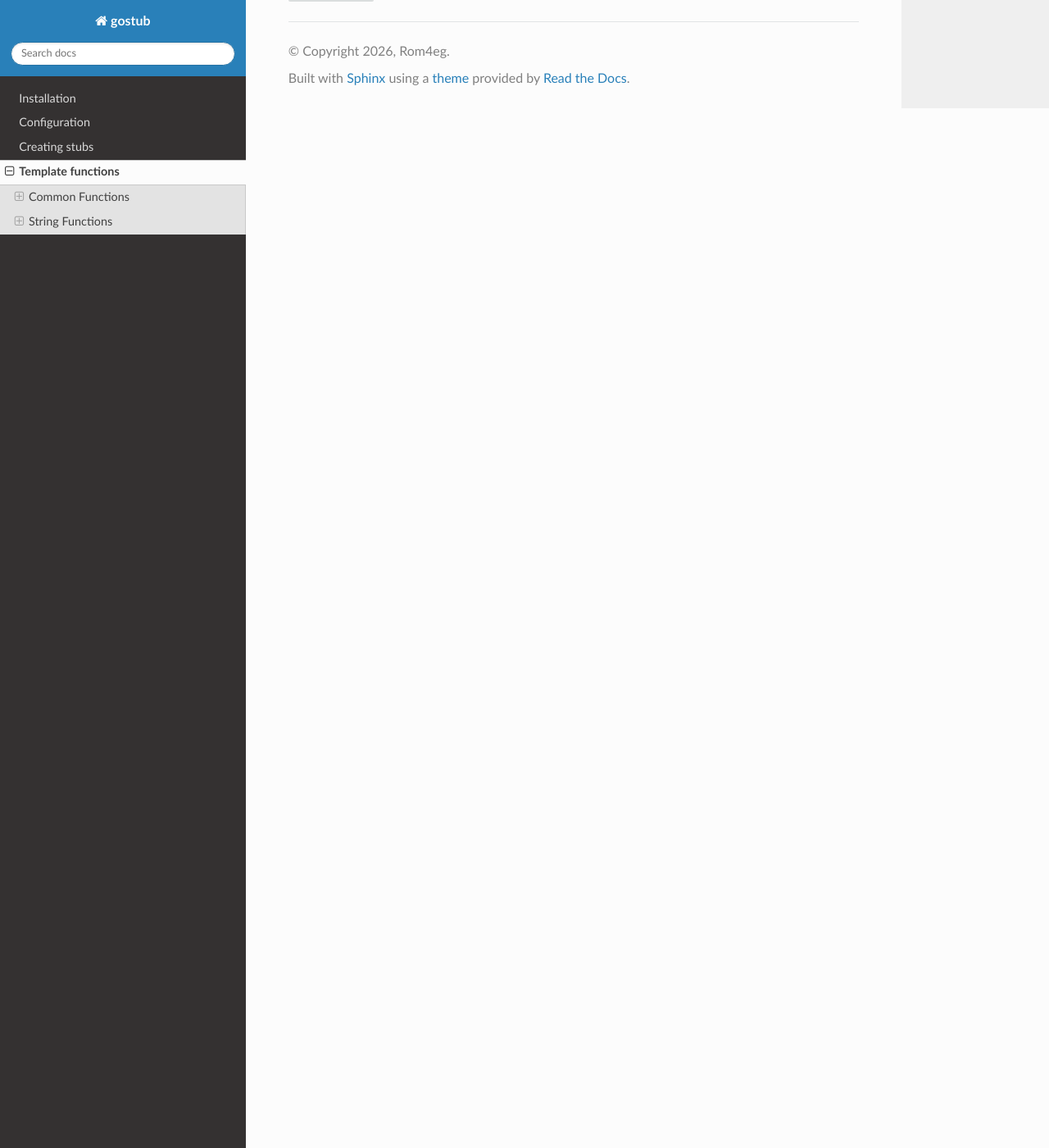
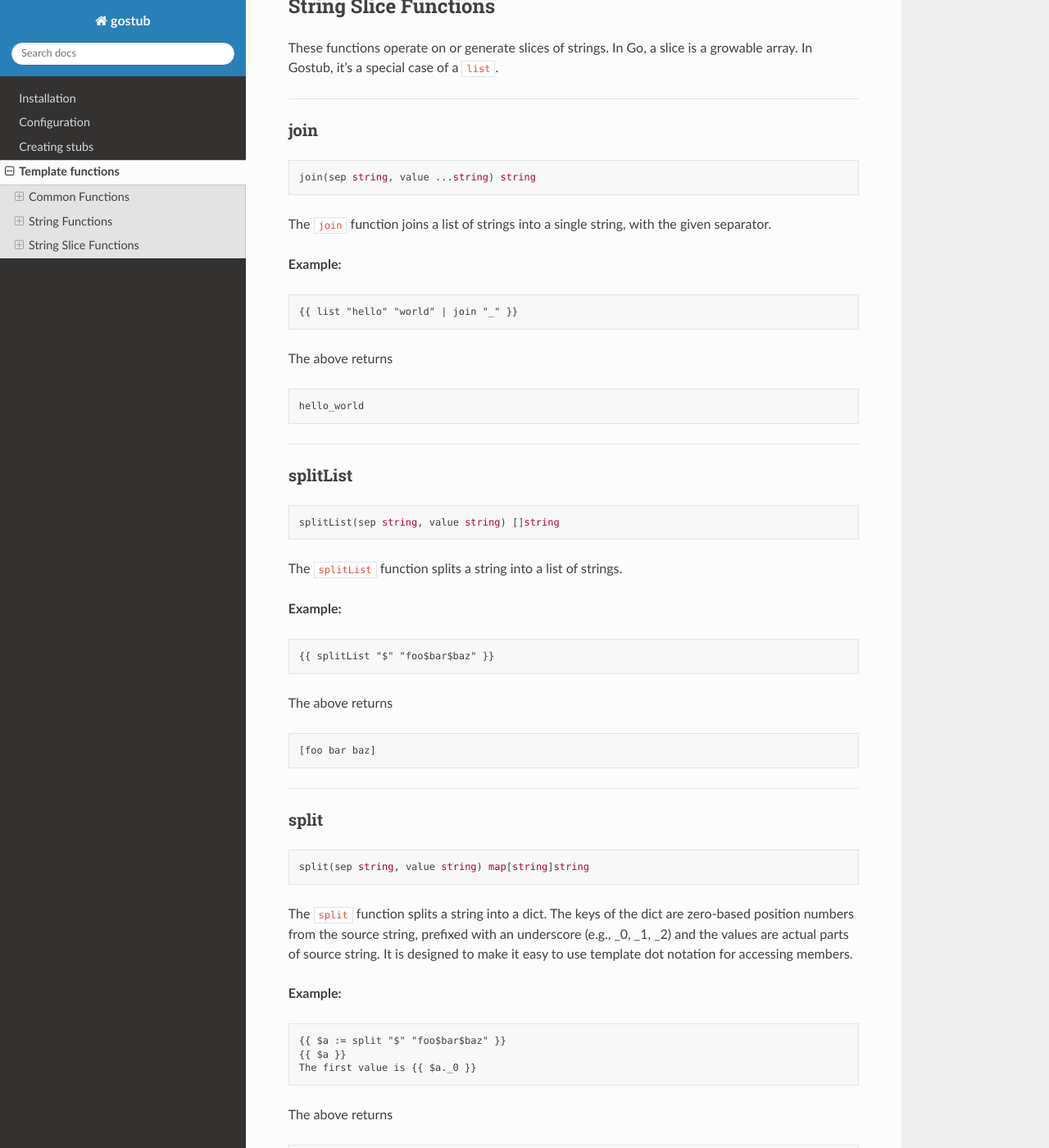
Before and after one commit to Rom4eg/gostub, a Sphinx documentation site: the page built from docs/functions.rst, in a window 1280 px wide and 1400 px high, scrolled down 25288 px. Shown: the whole window at 82% size. Built offline with Sphinx 7.4.7 and the Read the Docs theme 3.1.0, drawn with Linux system fonts in a browser that asks for light colours; some of the changed text lies outside the part shown.

Commit message:
docs - string slices page

```diff
--- /dev/null
+++ b/docs/funcs/string_slice.rst
@@ -0,0 +1,140 @@
+String Slice Functions
+**********************
+
+These functions operate on or generate slices of strings. In Go, a slice is a growable array. In Gostub, it’s a special case of a ``list``.
+
+----
+
+.. _func-join:
+
+join
+====
+
+.. code-block:: go
+
+   join(sep string, value ...string) string
+
+The ``join`` function joins a list of strings into a single string, with the given separator.
+
+**Example:**
+
+.. code-block:: html
+
+   {{ list "hello" "world" | join "_" }}
+
+The above returns
+
+.. code-block:: text
+
+   hello_world
+
+----
+
+.. _func-splitList:
+
+splitList
+=========
+
+.. code-block:: go
+
+   splitList(sep string, value string) []string
+
+The ``splitList`` function splits a string into a list of strings.
+
+**Example:**
+
+.. code-block:: html
+
+   {{ splitList "$" "foo$bar$baz" }}
+
+The above returns
+
+.. code-block:: text
+
+   [foo bar baz]
+
+----
+
+.. _func-split:
+
+split
+=====
+
+.. code-block:: go
+
+   split(sep string, value string) map[string]string
+
+The ``split`` function splits a string into a dict.
+The keys of the dict are zero-based position numbers from the source string, prefixed with an underscore (e.g., _0, _1, _2) and the values are actual parts of source string.
+It is designed to make it easy to use template dot notation for accessing members.
+
+**Example:**
+
+.. code-block:: html
+
+   {{ $a := split "$" "foo$bar$baz" }}
+   {{ $a }}
+   The first value is {{ $a._0 }}
+
+The above returns
+
+.. code-block:: text
+
+   map[_0:foo _1:bar _2:baz]
+   The first value is foo
+
+----
+
+.. _func-splitn:
+
+splitn
+======
+
+.. code-block:: go
+
+   splitn(sep string, count int, value string) map[string]string
+
+The ``splitn`` function splits a string into a dict.
+The keys of the dict are zero-based position numbers from the source string, prefixed with an underscore (e.g., _0, _1, _2) and the values are actual parts of source string.
+It is designed to make it easy to use template dot notation for accessing members.
+
+**Example:**
+
+.. code-block:: html
+
+   {{ $a := splitn "$" 2 "foo$bar$baz" }}
+   {{ $a }}
+   The first value is {{ $a._0 }}
+
+The above returns
+
+.. code-block:: text
+
+   map[_0:foo _1:bar$baz]
+   The first value is foo
+
+----
+
+.. _func-sortAlpha:
+
+sortAlpha
+=========
+
+.. code-block:: go
+
+   sortAlpha(value []string) []string
+
+The ``sortAlpha`` function sorts a list of strings into alphabetical (lexicographical) order.
+It does not sort in place, but returns a sorted copy of the list, in keeping with the immutability of lists.
+
+**Example:**
+
+.. code-block:: html
+
+   {{ sortAlpha (list "d" "a" "v" "x" "b") }}
+
+The above returns
+
+.. code-block:: text
+
+   [a b d v x]
--- a/docs/functions.rst
+++ b/docs/functions.rst
@@ -11,3 +11,5 @@ The functions are grouped into categories for easy searching.
 .. include:: funcs/common.rst
 
 .. include:: funcs/strings.rst
+
+.. include:: funcs/string_slice.rst
```
